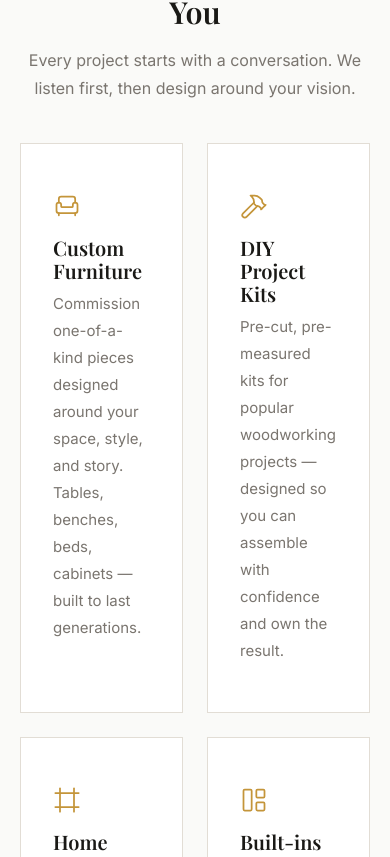
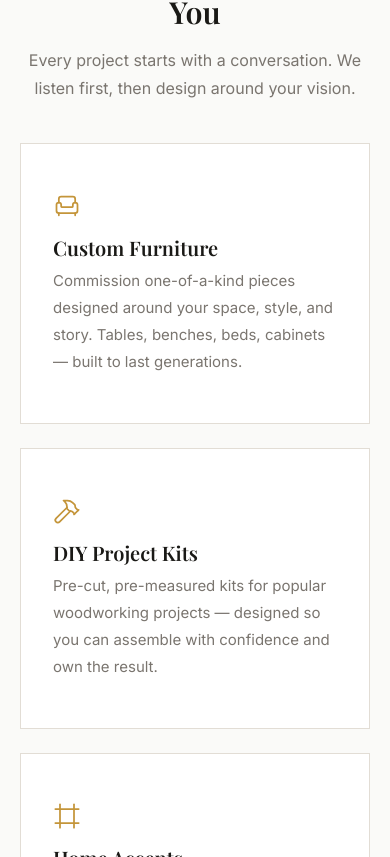
Before and after one commit to Abapna25/Barewoodcraft-Website, a React (Vite) app: page /woodworking in a window 390 px wide. Shown: the part 747-1604 px from the top of the page. Built offline with nearby package versions, Linux system fonts and the light colour scheme; a web font is replaced by a local one.

Commit message:
mobile layout
update css to accommodate mobile layout

```diff
--- a/src/index.css
+++ b/src/index.css
@@ -471,6 +471,17 @@ h1, h2, h3, h4, h5, h6 {
 .card--elevated {
   box-shadow: 0 4px 24px rgba(0,0,0,0.06);
   border: none;
+}
+
+.services-grid {
+  display: grid;
+  grid-template-columns: 1fr 1fr;
+  gap: 1.5rem;
+  align-items: stretch;
+  margin-top: 2.5rem;
+}
+@media (max-width: 768px) {
+  .services-grid { grid-template-columns: 1fr; }
 }
 
 .service-card {
--- a/src/pages/Woodworking.jsx
+++ b/src/pages/Woodworking.jsx
@@ -102,13 +102,7 @@ export default function Woodworking() {
           </div>
 
           <ul
-            style={{
-              display: 'grid',
-              gridTemplateColumns: '1fr 1fr',
-              gap: '1.5rem',
-              alignItems: 'stretch',
-              marginTop: '2.5rem',
-            }}
+            className="services-grid"
             role="list"
             aria-label="Woodworking services"
           >
```
